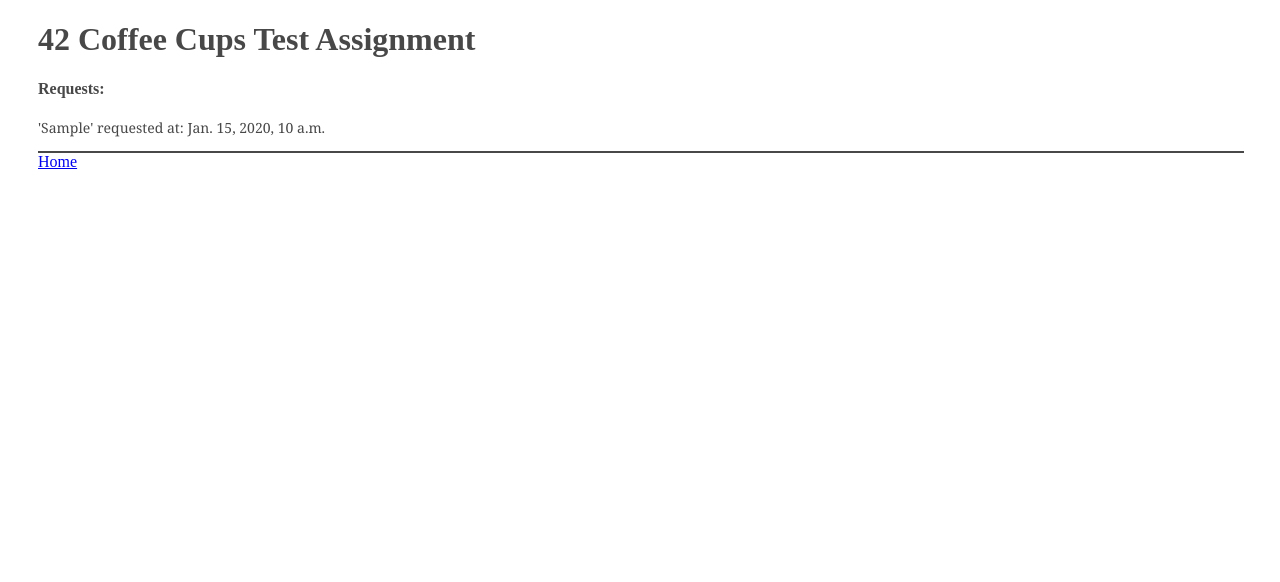
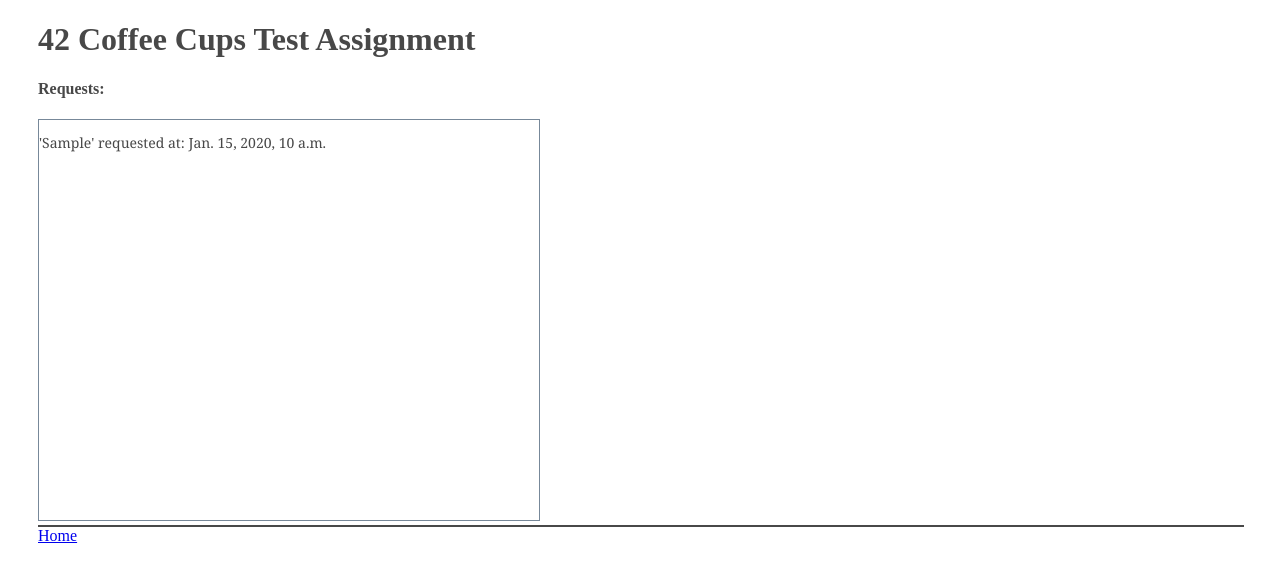
Before and after one commit to KSerge/CoffeeCups, a Django app: page /hello/requests/ in a window 1280 px wide. Shown: the top 582 px of the page. Run offline with Django 3.2, Linux system fonts and the light colour scheme; tables that the repository leaves empty hold one stand-in row (values such as "Sample post"); parts of the project's set-up code (start-up, migrations or seed data) failed here and were passed over.

Commit message:
ticket:13 enable to show all requests on the page

```diff
--- a/apps/hello/views.py
+++ b/apps/hello/views.py
@@ -35,7 +35,7 @@ def index(request, person_id=1):
 
 
 def view_requests(request):
-    stored_requests = IncomingRequest.objects.order_by('visiting_date')[0:10]
+    stored_requests = IncomingRequest.objects.order_by('visiting_date')
     request_context = RequestContext(
         request,
         {REQUESTS_RESPONSE_KEYWORD: stored_requests})
--- a/assets/css/main.css
+++ b/assets/css/main.css
@@ -68,3 +68,10 @@ div.command-buttons{
     -ms-filter: “alpha(opacity=70)”; /* ie 8 */
     filter: alpha(opacity=70);/* ie lt 7 */
 }
+.requests-area{
+    border: 1px solid #778899;
+    display: inline-block;
+    height: 400px;
+    overflow: auto;
+    width: 500px;
+}
--- a/templates/hello/requests.html
+++ b/templates/hello/requests.html
@@ -9,10 +9,12 @@
 <h1>42 Coffee Cups Test Assignment</h1>
 
 {% if requests %}
-    <h4>Requests:</h4>
+<h4>Requests:</h4>
+<div class="requests-area">
     {% for record in requests %}
     <p>'{{ record.path }}' requested at: {{record.visiting_date}}</p>
     {% endfor %}
+</div>
 {% else %}
     <h4>There are no Requests srored in DB yet:</h4>
 {% endif %}
```
